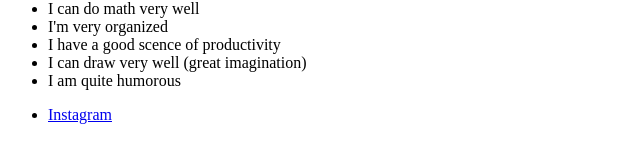
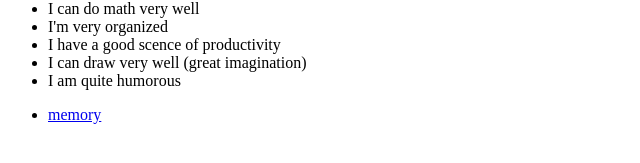
Before and after one commit to abrahamperez/abrahamperez.github.io, a plain HTML site: page index.html in a window 1280 px wide. Shown: the part 369-532 px from the top of the page, 0-640 px from the left. Drawn offline with Linux system fonts and the light colour scheme.

Commit message:
Update index.html

```diff
--- a/index.html
+++ b/index.html
@@ -37,7 +37,7 @@
       </ul>
     </div>
     <ul>
-      <li><a href="url">Instagram</a></li>
+      <li><a href="memory/index.html">memory</a></li>
 
     </ul>
 
```
